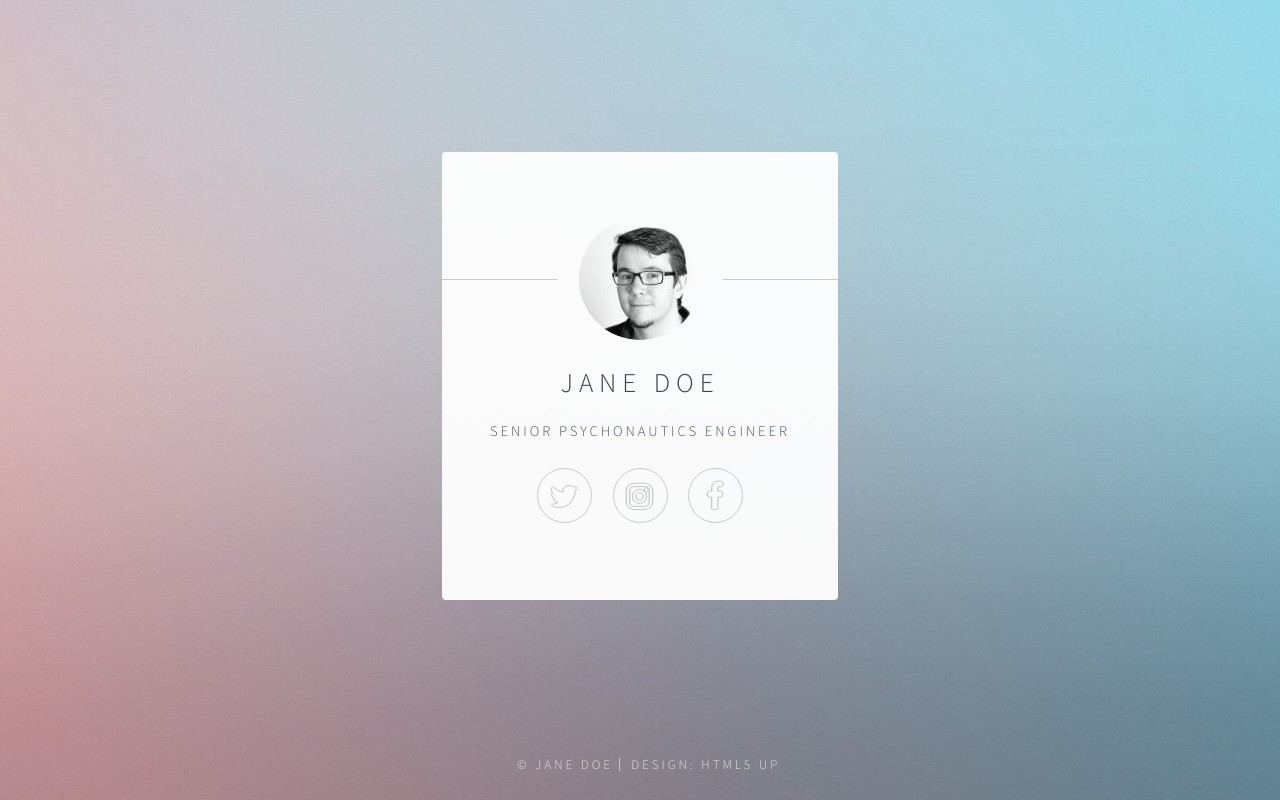
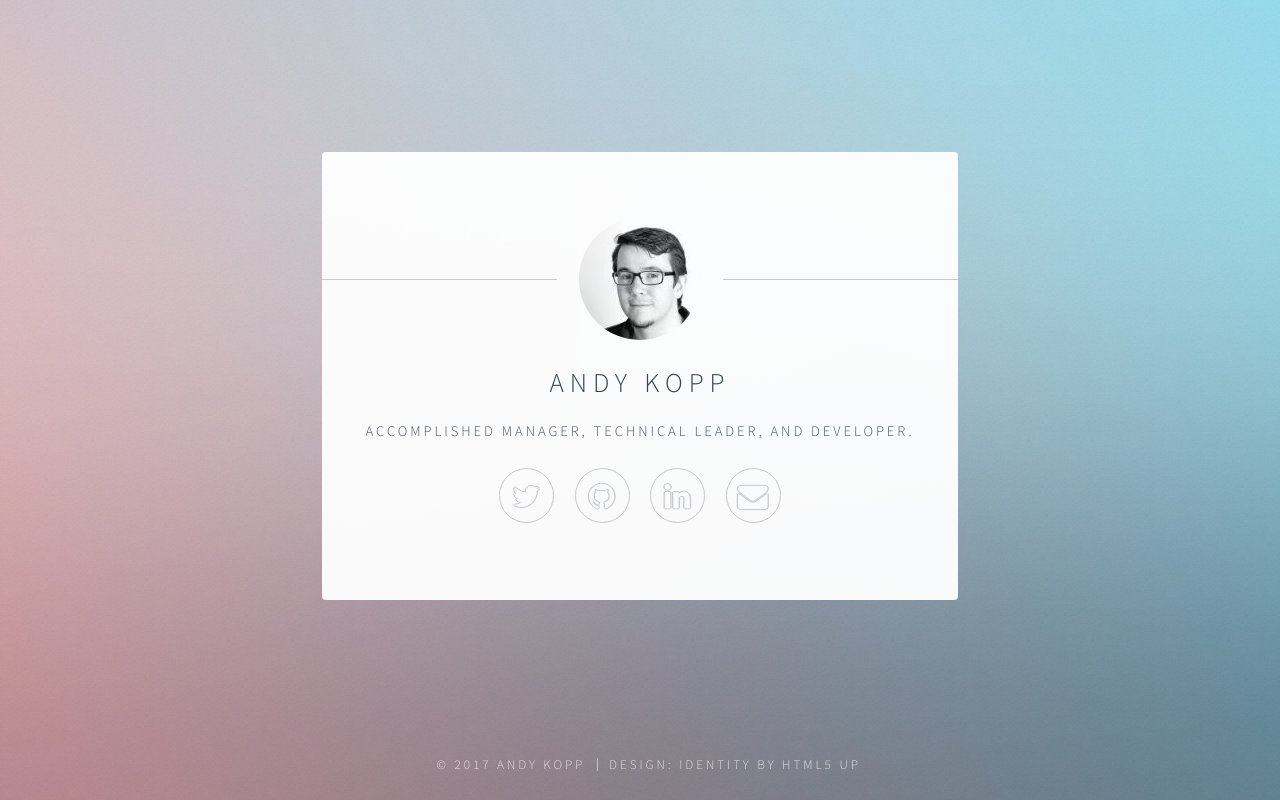
Before and after one commit to swishstache/swishstache.github.io, a plain HTML site: page index.html in a window 1280 px wide. Drawn offline with Linux system fonts and the light colour scheme.

Commit message:
reformatted template, removed unwanted tags, added content

```diff
--- a/index.html
+++ b/index.html
@@ -6,7 +6,7 @@
 -->
 <html>
 <head>
-		<title>Identity by HTML5 UP</title>
+	<title>Andy Kopp</title>
 	<meta charset="utf-8" />
 	<meta name="viewport" content="width=device-width, initial-scale=1" />
 	<!--[if lte IE 8]><script src="assets/js/html5shiv.js"></script><![endif]-->
@@ -17,72 +17,34 @@
 </head>
 <body class="is-loading">
 
-		<!-- Wrapper -->
 	<div id="wrapper">
 
-				<!-- Main -->
 		<section id="main">
 			<header>
-							<span class="avatar"><img src="images/avatar.jpg" alt="" /></span>
-							<h1>Jane Doe</h1>
-							<p>Senior Psychonautics Engineer</p>
+				<span class="avatar"><img src="images/avatar.jpg" alt="Andy Kopp Portrait" /></span>
+				<h1>Andy Kopp</h1>
+				<p>Accomplished manager, technical leader, and developer.</p>
 			</header>
-						<!--
-						<hr />
-						<h2>Extra Stuff!</h2>
-						<form method="post" action="#">
-							<div class="field">
-								<input type="text" name="name" id="name" placeholder="Name" />
-							</div>
-							<div class="field">
-								<input type="email" name="email" id="email" placeholder="Email" />
-							</div>
-							<div class="field">
-								<div class="select-wrapper">
-									<select name="department" id="department">
-										<option value="">Department</option>
-										<option value="sales">Sales</option>
-										<option value="tech">Tech Support</option>
-										<option value="null">/dev/null</option>
-									</select>
-								</div>
-							</div>
-							<div class="field">
-								<textarea name="message" id="message" placeholder="Message" rows="4"></textarea>
-							</div>
-							<div class="field">
-								<input type="checkbox" id="human" name="human" /><label for="human">I'm a human</label>
-							</div>
-							<div class="field">
-								<label>But are you a robot?</label>
-								<input type="radio" id="robot_yes" name="robot" /><label for="robot_yes">Yes</label>
-								<input type="radio" id="robot_no" name="robot" /><label for="robot_no">No</label>
-							</div>
-							<ul class="actions">
-								<li><a href="#" class="button">Get Started</a></li>
-							</ul>
-						</form>
-						<hr />
-						-->
+
 			<footer>
 				<ul class="icons">
-								<li><a href="#" class="fa-twitter">Twitter</a></li>
-								<li><a href="#" class="fa-instagram">Instagram</a></li>
-								<li><a href="#" class="fa-facebook">Facebook</a></li>
+					<li><a href="https://twitter.com/swishstache" class="fa-twitter">Twitter</a></li>
+					<li><a href="https://github.com/swishstache" class="fa-github">GitHub</a></li>
+					<li><a href="https://www.linkedin.com/in/andykopp/" class="fa-linkedin">LinkedIn</a></li>
+					<li><a href="mailto:andy@andykopp.com" class="fa-envelope">Email</a></li>
 				</ul>
 			</footer>
 		</section>
 
-				<!-- Footer -->
 		<footer id="footer">
 			<ul class="copyright">
-							<li>&copy; Jane Doe</li><li>Design: <a href="http://html5up.net">HTML5 UP</a></li>
+				<li>&copy; <script>document.write(new Date().getFullYear())</script> Andy Kopp</li>
+				<li>Design: <a href="http://html5up.net">Identity by HTML5 UP</a></li>
 			</ul>
 		</footer>
 
 	</div>
 
-		<!-- Scripts -->
 	<!--[if lte IE 8]><script src="assets/js/respond.min.js"></script><![endif]-->
 	<script>
 	if ('addEventListener' in window) {
```
Lines whose indentation alone changed are shown as unchanged.
